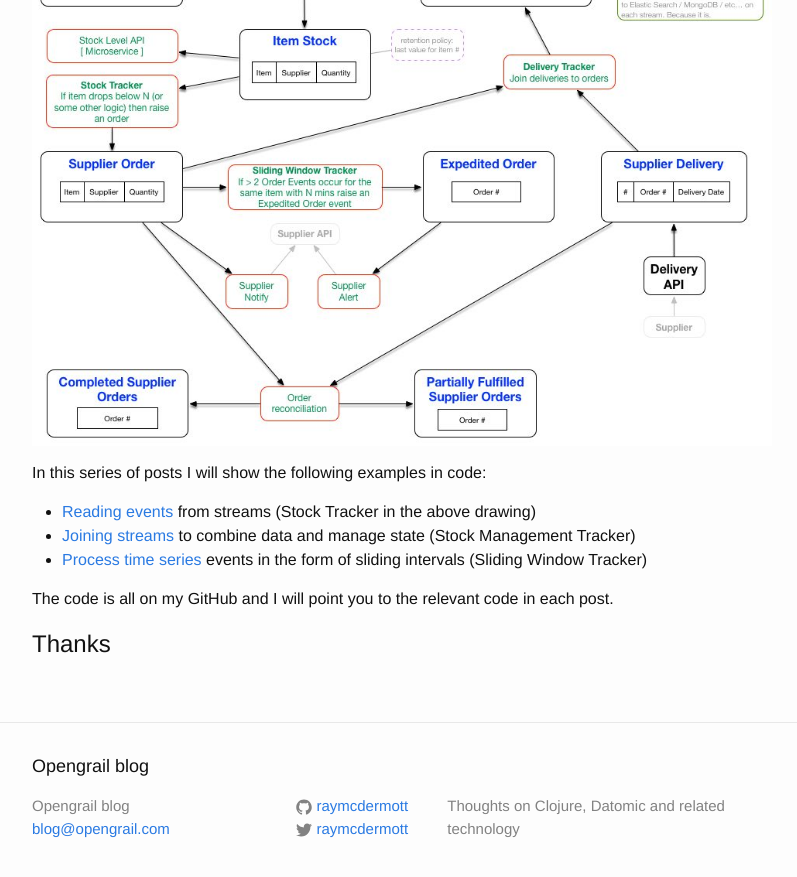
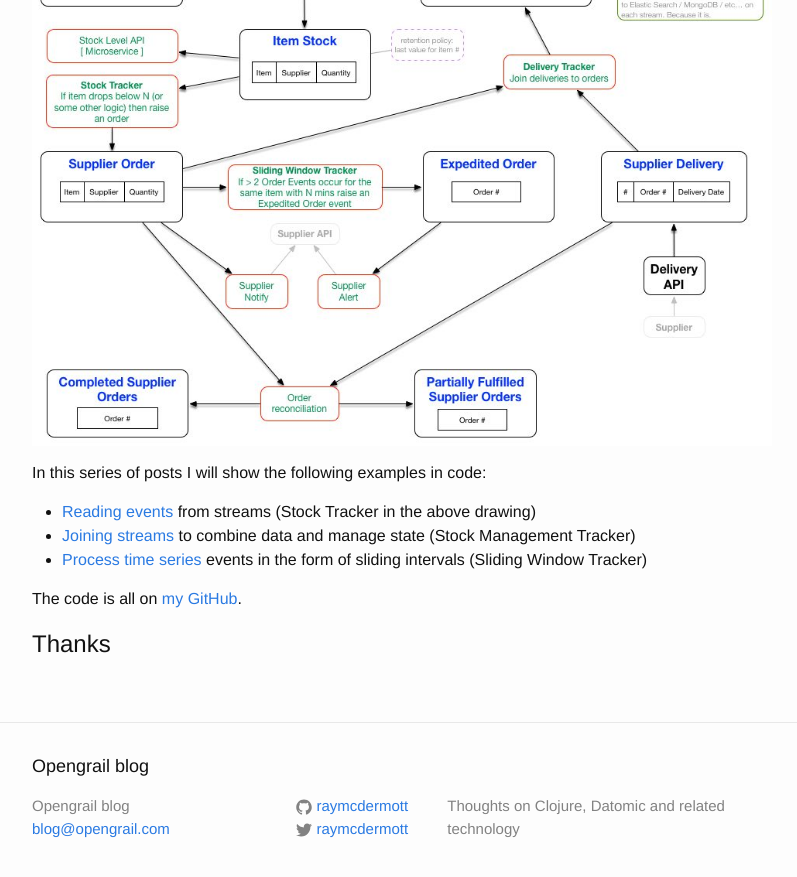
Before and after one commit to opengrail/opengrail.github.io, a Jekyll site: the page built from _posts/2016-02-06-event-stream-intro.md, in a window 1280 px wide and 900 px high, scrolled down 2278 px. Shown: the top 877 px of the window, without its empty margins (238-1035 px from the left). Built offline with Jekyll 4.4.1, drawn with Linux system fonts in a browser that asks for light colours.

```diff
--- a/_posts/2016-02-06-event-stream-intro.md
+++ b/_posts/2016-02-06-event-stream-intro.md
@@ -68,7 +68,7 @@ In this series of posts I will show the following examples in code:
 - [Joining streams][core-async-state] to combine data and manage state (Stock Management Tracker)
 - [Process time series][core-async-time] events in the form of sliding intervals (Sliding Window Tracker)
 
-The code is all on my GitHub and I will point you to the relevant code in each post.
+The code is all on [my GitHub][ray-repo].
 
 # Thanks
 
```
Also changed, not shown: other parts of _posts/2016-02-06-event-stream-intro.md (+1 -0 lines), _posts/2016-02-06-event-streams-core-async.md (+2 -3 lines), _posts/2016-02-09-event-streams-core-async-state.md (+3 -0 lines), _posts/2016-02-11-event-streams-core-async-time-series.md (+3 -0 lines).
